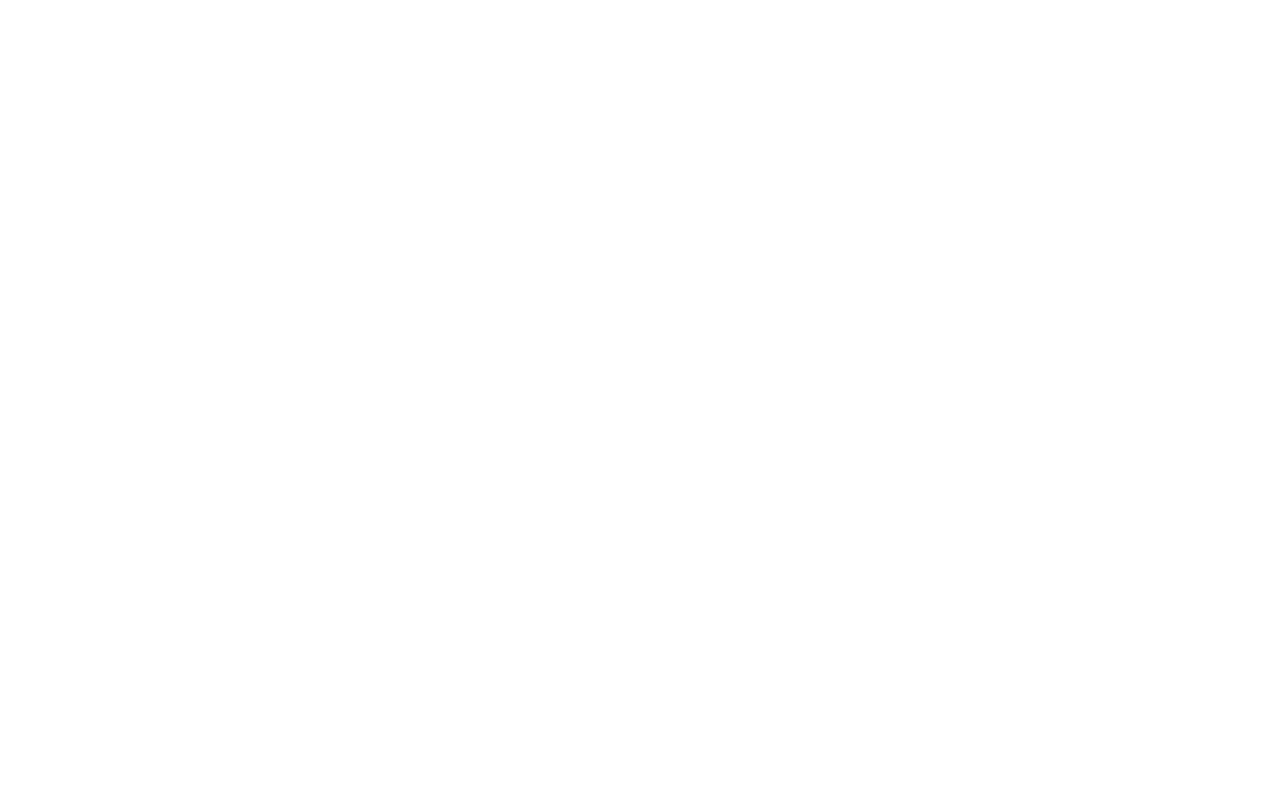
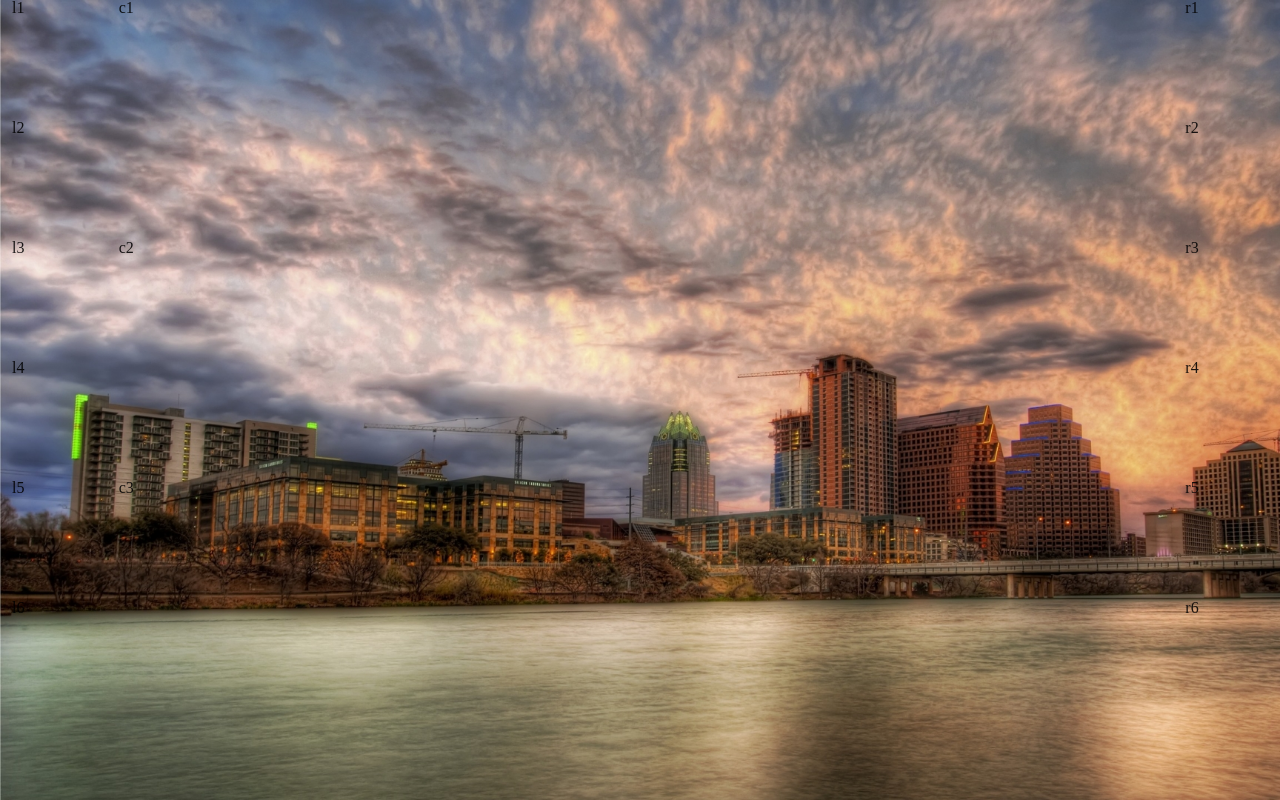
Before and after one commit to suarezluis/AustinNowReact, a React (Create React App) app: page / in a window 1280 px wide. Built offline with nearby package versions, Linux system fonts and the light colour scheme.

Commit message:
added background and wireframe

```diff
--- a/public/index.html
+++ b/public/index.html
@@ -1,5 +1,6 @@
 <!DOCTYPE html>
 <html lang="en">
+
 <head>
   <meta charset="utf-8">
   <meta name="viewport" content="width=device-width, initial-scale=1, shrink-to-fit=no">
@@ -19,8 +20,10 @@
       work correctly both with client-side routing and a non-root public URL.
       Learn how to configure a non-root public URL by running `npm run build`.
     -->
-    <title>React App</title>
+  <link rel="stylesheet" href="https://cdnjs.cloudflare.com/ajax/libs/materialize/1.0.0-rc.2/css/materialize.min.css">
+  <title>Austin Now</title>
 </head>
+
 <body>
   <noscript>
     You need to enable JavaScript to run this app.
@@ -37,4 +40,5 @@
       To create a production bundle, use `npm run build` or `yarn build`.
     -->
 </body>
+
 </html>
--- a/src/App.js
+++ b/src/App.js
@@ -2,7 +2,65 @@ import React, { Component } from "react";
 
 class App extends Component {
   render() {
-    return <div className="App" />;
+    const sidePanelWidth = 1;
+    const centerPanelWidth = 10;
+
+    return (
+      <div className="App">
+        <div className="row">
+          <div id="leftPanel" className={`col s${sidePanelWidth}`}>
+            <div className="sideArea" id="l1">
+              l1
+            </div>
+            <div className="sideArea" id="l2">
+              l2
+            </div>
+            <div className="sideArea" id="l3">
+              l3
+            </div>
+            <div className="sideArea" id="l4">
+              l4
+            </div>
+            <div className="sideArea" id="l5">
+              l5
+            </div>
+            <div className="sideArea" id="l5">
+              l6
+            </div>
+          </div>
+
+          <div id="centerPanel" className={`col s${centerPanelWidth}`}>
+            <div id="c1">c1</div>
+            <div id="c2">c2</div>
+            <div id="c3">c3</div>
+          </div>
+
+          <div id="rightPanel" className={`col s${sidePanelWidth}`}>
+            <div className="sideArea" id="r1">
+              r1
+            </div>
+            <div className="sideArea" id="r2">
+              r2
+            </div>
+            <div className="sideArea" id="r3">
+              r3
+            </div>
+            <div className="sideArea" id="r4">
+              r4
+            </div>
+            <div className="sideArea" id="r5">
+              r5
+            </div>
+            <div className="sideArea" id="r6">
+              r6
+            </div>
+          </div>
+        </div>
+        <div className="row">
+          <div id="bottomPanel" />
+        </div>
+      </div>
+    );
   }
 }
 
--- a/src/index.css
+++ b/src/index.css
@@ -0,0 +1,164 @@
+/* http://meyerweb.com/eric/tools/css/reset/
+   v2.0 | 20110126
+   License: none (public domain)
+*/
+
+html,
+body,
+div,
+span,
+applet,
+object,
+iframe,
+h1,
+h2,
+h3,
+h4,
+h5,
+h6,
+p,
+blockquote,
+pre,
+a,
+abbr,
+acronym,
+address,
+big,
+cite,
+code,
+del,
+dfn,
+em,
+img,
+ins,
+kbd,
+q,
+s,
+samp,
+small,
+strike,
+strong,
+sub,
+sup,
+tt,
+var,
+b,
+u,
+i,
+center,
+dl,
+dt,
+dd,
+ol,
+ul,
+li,
+fieldset,
+form,
+label,
+legend,
+table,
+caption,
+tbody,
+tfoot,
+thead,
+tr,
+th,
+td,
+article,
+aside,
+canvas,
+details,
+embed,
+figure,
+figcaption,
+footer,
+header,
+hgroup,
+menu,
+nav,
+output,
+ruby,
+section,
+summary,
+time,
+mark,
+audio,
+video {
+  margin: 0;
+  padding: 0;
+  border: 0;
+  font-size: 100%;
+  font: inherit;
+  vertical-align: baseline;
+}
+/* HTML5 display-role reset for older browsers */
+article,
+aside,
+details,
+figcaption,
+figure,
+footer,
+header,
+hgroup,
+menu,
+nav,
+section {
+  display: block;
+}
+body {
+  line-height: 1;
+}
+ol,
+ul {
+  list-style: none;
+}
+blockquote,
+q {
+  quotes: none;
+}
+blockquote:before,
+blockquote:after,
+q:before,
+q:after {
+  content: "";
+  content: none;
+}
+table {
+  border-collapse: collapse;
+  border-spacing: 0;
+}
+
+/* Custom CSS */
+
+html {
+  background-color: black;
+  margin: 0;
+  padding: 0;
+
+  margin: 0;
+  padding: 0;
+  background-image: url("/img/austin0.jpg");
+
+  background-repeat: no-repeat; /* Do not repeat the image */
+  background-size: cover; /* Resize the background image to cover the entire container */
+}
+.row {
+  margin: 0 !important;
+}
+.sideArea {
+  height: 15vh;
+}
+
+#c1 {
+  height: 30vh;
+}
+
+#c2 {
+  height: 30vh;
+}
+#c3 {
+  height: 30vh;
+}
+#bottomPanel {
+  height: 10vh;
+}
```
Also changed, not shown: public/img/austin0.jpg (added). Lines whose indentation alone changed are shown as unchanged.
